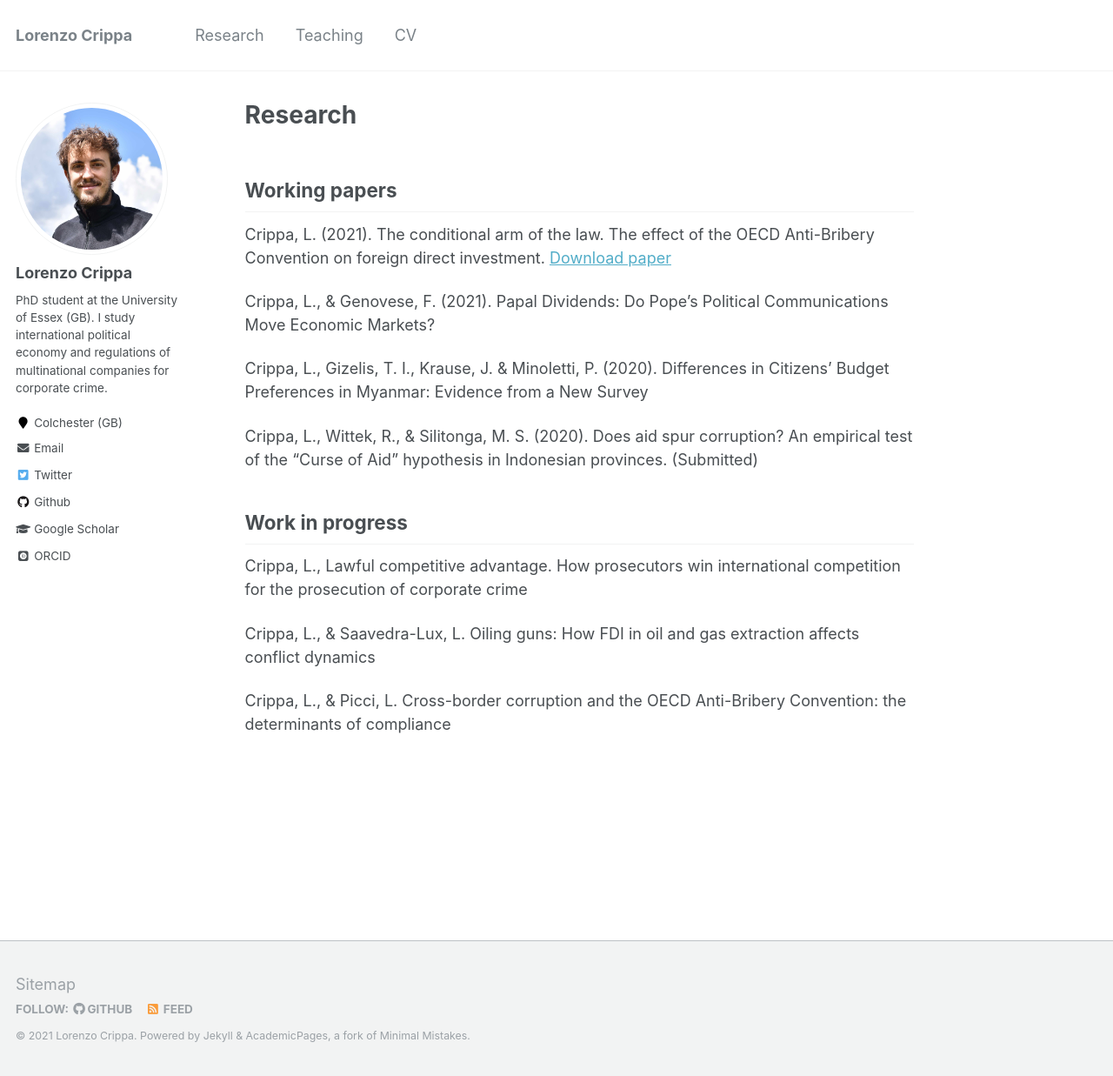
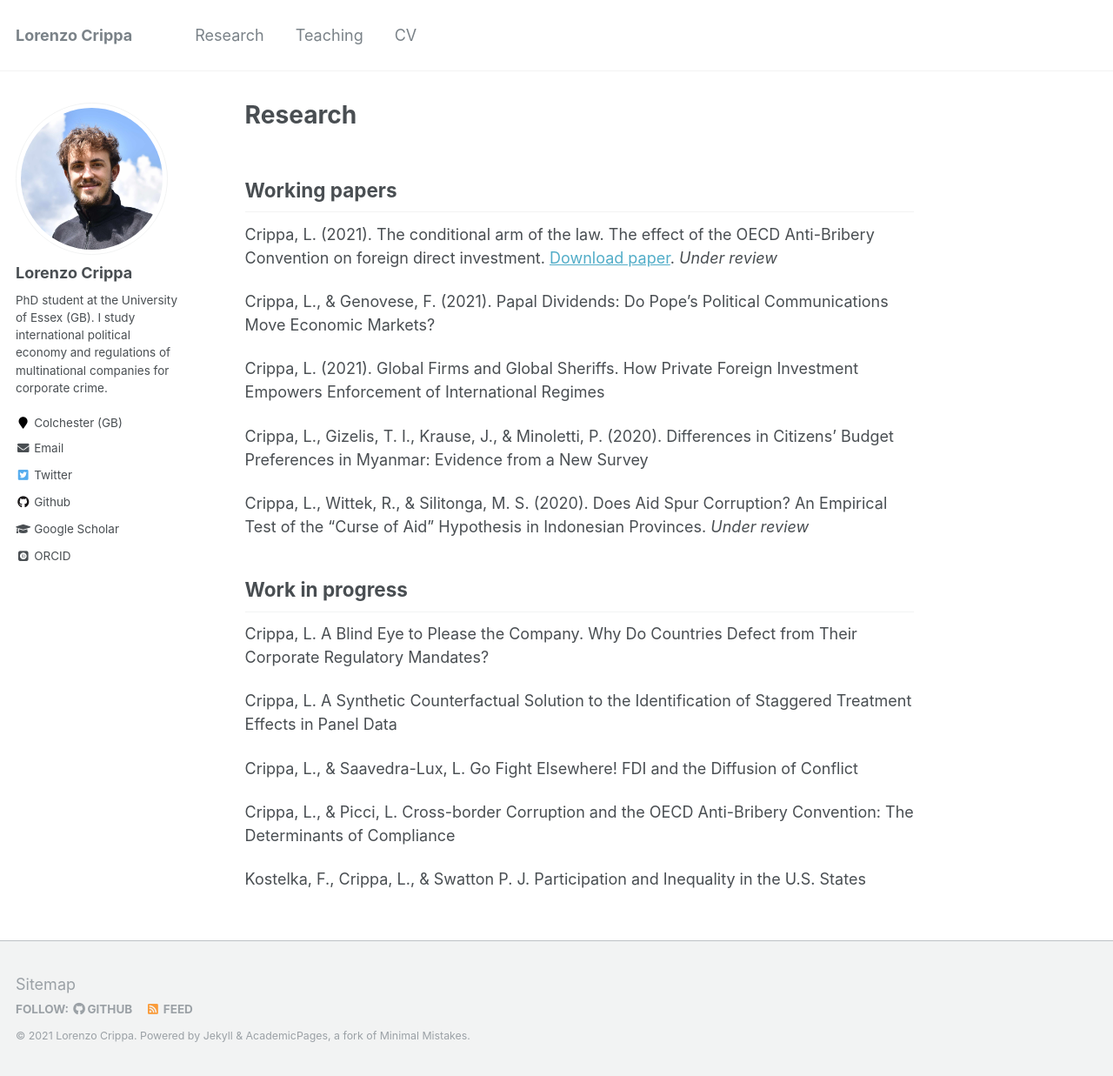
Before and after one commit to lorenzo-crippa/lorenzo-crippa.github.io, a Jekyll site: the page built from _pages/research.md, in a window 1280 px wide and 1237 px high. Shown: the whole window at 87% size. Built offline with Jekyll 4.4.1, drawn with Linux system fonts in a browser that asks for light colours; some web fonts are replaced.

Commit message:
Update research.md

```diff
--- a/_pages/research.md
+++ b/_pages/research.md
@@ -6,18 +6,24 @@ redirect_from:
   - /research.html
 ---
 ## Working papers
-Crippa, L. (2021). The conditional arm of the law. The effect of the OECD Anti-Bribery Convention on foreign direct investment. [Download paper](assets/conditional_arm.pdf)
+Crippa, L. (2021). The conditional arm of the law. The effect of the OECD Anti-Bribery Convention on foreign direct investment. [Download paper](assets/conditional_arm.pdf). _Under review_
 
 Crippa, L., & Genovese, F. (2021). Papal Dividends: Do Pope’s Political Communications Move Economic Markets?
 
-Crippa, L., Gizelis, T. I., Krause, J. & Minoletti, P. (2020). Differences in Citizens’ Budget Preferences in Myanmar: Evidence from a New Survey
+Crippa, L. (2021). Global Firms and Global Sheriffs. How Private Foreign Investment Empowers Enforcement of International Regimes
 
-Crippa, L., Wittek, R., & Silitonga, M. S. (2020). Does aid spur corruption? An empirical test of the “Curse of Aid” hypothesis in Indonesian provinces. (Submitted)
+Crippa, L., Gizelis, T. I., Krause, J., & Minoletti, P. (2020). Differences in Citizens’ Budget Preferences in Myanmar: Evidence from a New Survey
+
+Crippa, L., Wittek, R., & Silitonga, M. S. (2020). Does Aid Spur Corruption? An Empirical Test of the “Curse of Aid” Hypothesis in Indonesian Provinces. _Under review_
 
 ## Work in progress
 
-Crippa, L., Lawful competitive advantage. How prosecutors win international competition for the prosecution of corporate crime
+Crippa, L. A Blind Eye to Please the Company. Why Do Countries Defect from Their Corporate Regulatory Mandates?
 
-Crippa, L., & Saavedra-Lux, L. Oiling guns: How FDI in oil and gas extraction affects conflict dynamics
+Crippa, L. A Synthetic Counterfactual Solution to the Identification of Staggered Treatment Effects in Panel Data
 
-Crippa, L., & Picci, L. Cross-border corruption and the OECD Anti-Bribery Convention: the determinants of compliance
+Crippa, L., & Saavedra-Lux, L. Go Fight Elsewhere! FDI and the Diffusion of Conflict
+
+Crippa, L., & Picci, L. Cross-border Corruption and the OECD Anti-Bribery Convention: The Determinants of Compliance
+
+Kostelka, F., Crippa, L., & Swatton P. J. Participation and Inequality in the U.S. States
```
